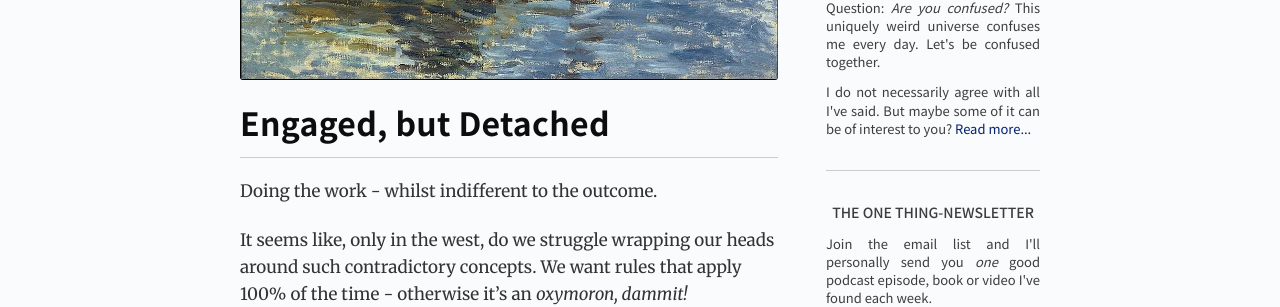
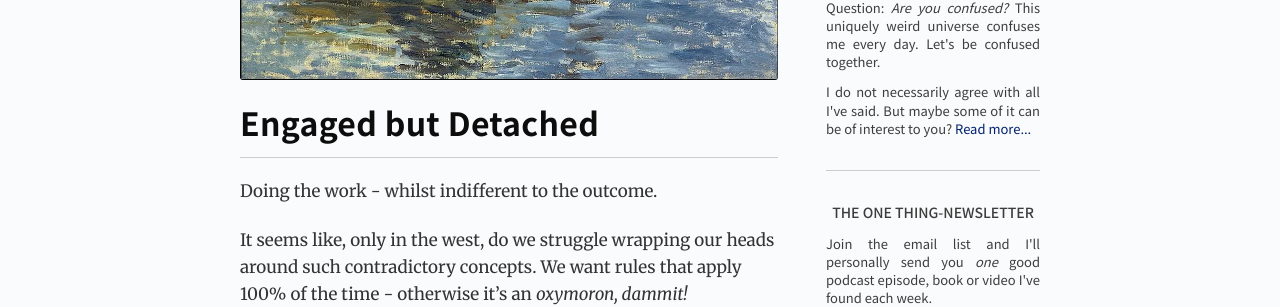
Before and after one commit to gdbroman/broman.blog, a Jekyll site: the page built from _posts/2020/2020-10-07-engaged-but-detached.md, in a window 1280 px wide. Shown: the part 410-717 px from the top of the page. Built offline with Jekyll 4.4.1, drawn with Linux system fonts in a browser that asks for light colours.

Commit message:
revision

```diff
--- a/_posts/2020/2020-10-07-engaged-but-detached.md
+++ b/_posts/2020/2020-10-07-engaged-but-detached.md
@@ -1,5 +1,5 @@
 ---
-title: "Engaged, but Detached"
+title: "Engaged but Detached"
 permalink: "engaged-but-detached"
 ---
 
```
